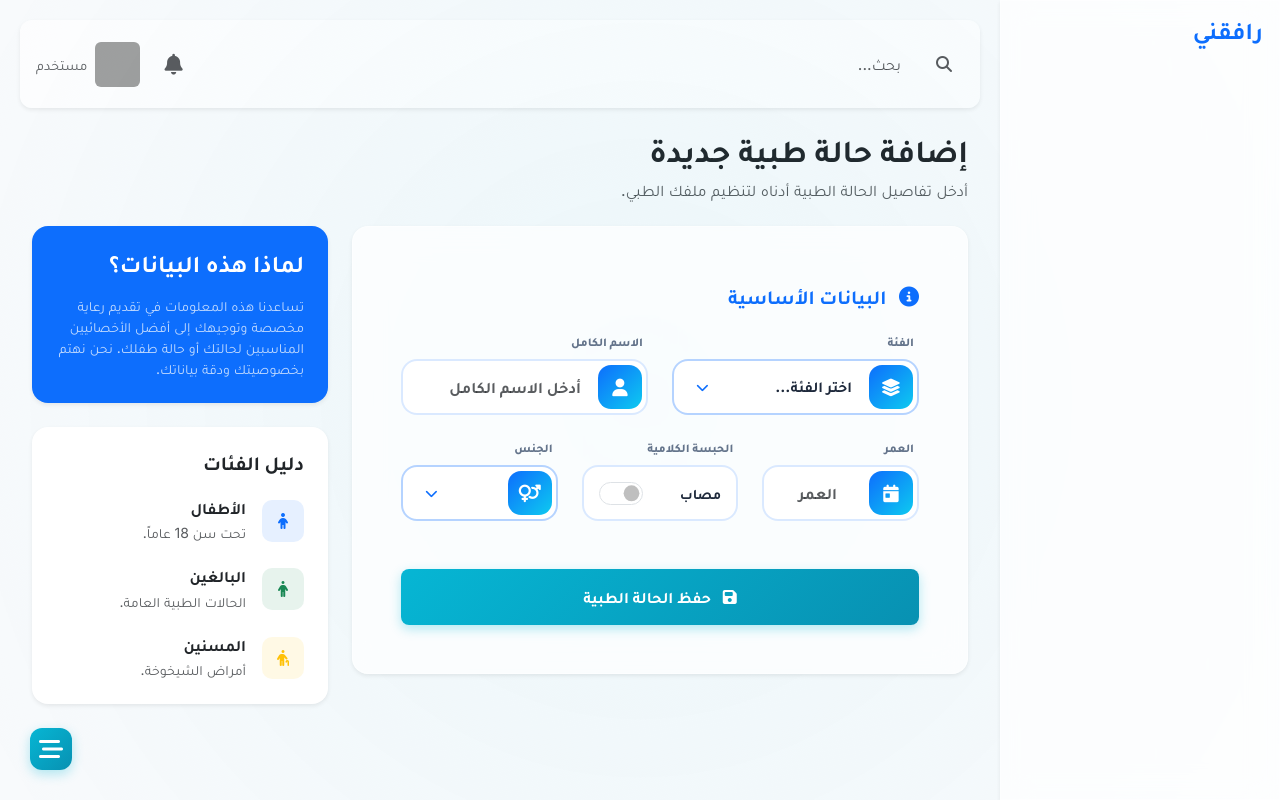
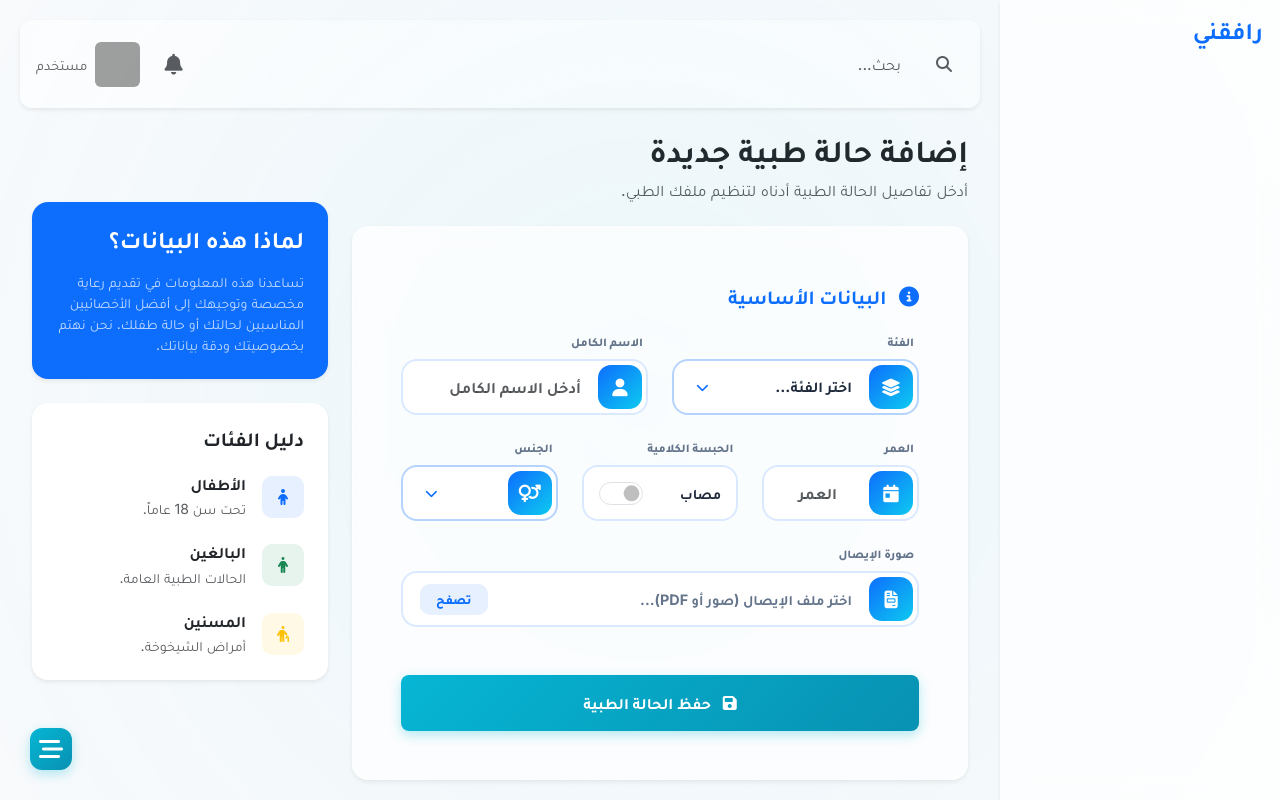
Before and after one commit to amraoui-mo7amed/rafikni, a Django app: template dashboard/templates/dashboard/medical_cases/create.html in a window 1280 px wide. Run offline with Django 5.2, Linux system fonts and the light colour scheme; the template is opened without the code that fills it, so the values that code supplies are empty; some libraries are stand-ins or nearby versions; grey boxes are pictures that could not be loaded.

Commit message:
feat: Introduce a payment form partial with receipt image upload functionality and refactor the payment details modal.

```diff
--- a/dashboard/static/css/medical_case_create.css
+++ b/dashboard/static/css/medical_case_create.css
@@ -64,6 +64,42 @@
     height: 100% !important;
     box-shadow: none !important;
     text-align: right;
+}
+
+.ultra-file-input-label {
+    flex-grow: 1;
+    display: flex;
+    align-items: center;
+    justify-content: space-between;
+    padding: 0 15px;
+    cursor: pointer;
+    height: 100%;
+    margin: 0;
+    font-weight: 700;
+    color: #64748b;
+    font-size: 0.9rem;
+}
+
+.ultra-file-input-label span#fileName {
+    white-space: nowrap;
+    overflow: hidden;
+    flex: 1;
+    padding-left: 10px;
+}
+
+.ultra-browse-btn {
+    background: rgba(13, 110, 253, 0.1);
+    color: #0d6efd;
+    padding: 6px 16px;
+    border-radius: 10px;
+    font-size: 0.8rem;
+    font-weight: 800;
+    transition: all 0.3s ease;
+}
+
+.ultra-input-group:hover .ultra-browse-btn {
+    background: #0d6efd;
+    color: white;
 }
 
 .ultra-input-group textarea.form-control {
--- a/dashboard/templates/dashboard/medical_cases/create.html
+++ b/dashboard/templates/dashboard/medical_cases/create.html
@@ -18,7 +18,7 @@
             أدخل تفاصيل الحالة الطبية أدناه لتنظيم ملفك الطبي.
         </p>
     </div>
-    <div class="row">
+    <div class="row g-4">
         <div class="col-lg-8">
             <div class="card bg-glass border-0 shadow-sm rounded-4">
                 <div class="card-body p-4 p-md-5">
@@ -155,7 +155,25 @@
                                     </div>
                                 </div>
                             </div>
-
+                            <!-- Receipt Image -->
+                            <div class="col-md-12">
+                                <label class="ultra-field-label">صورة الإيصال</label>
+                                <div class="ultra-input-group">
+                                    <div class="input-icon-box">
+                                        <i class="fa-solid fa-file-invoice"></i>
+                                    </div>
+                                    <label for="receipt_image" class="ultra-file-input-label">
+                                        <span id="fileName">اختر ملف الإيصال (صور أو PDF)...</span>
+                                        <span class="ultra-browse-btn">تصفح</span>
+                                    </label>
+                                    <input type="file"
+                                           name="receipt_image"
+                                           id="receipt_image"
+                                           class="d-none"
+                                           accept="image/*,.pdf"
+                                           onchange="document.getElementById('fileName').innerText = this.files[0] ? this.files[0].name : 'اختر ملف الإيصال (صور أو PDF)...'" />
+                                </div>
+                            </div>
                             <div class="col-12 mt-5">
                                 <button type="submit"
                                         class="btn btn-primary px-5 py-3 fw-bold shadow-sm rounded-3 transition w-100 w-md-auto">
@@ -163,6 +181,7 @@
                                     حفظ الحالة الطبية
                                 </button>
                             </div>
+
                         </div>
                     </form>
                 </div>
@@ -218,6 +237,7 @@
                 </div>
             </div>
         </div>
+
     </div>
 {% endblock dash_content %}
 {% block extra_js %}
```
Also changed, not shown: dashboard/templates/partials/payment_form.html (added, +46 -0 lines), dashboard/templates/partials/payment_details_modal.html (renamed from dashboard/templates/dashboard/payments/partials/payment_detail_modal.html).
